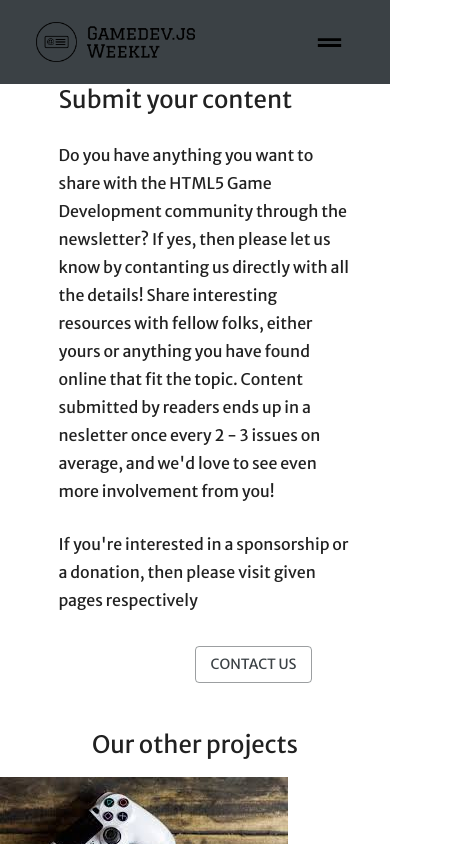
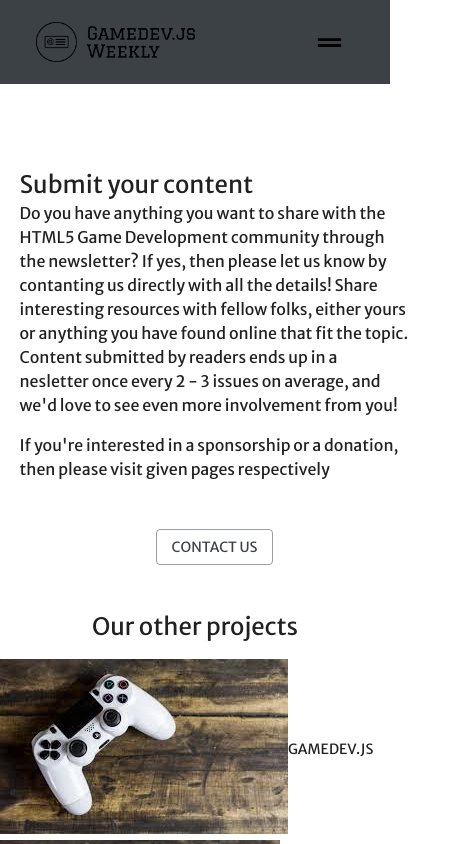
Before and after one commit to GamedevJS/Gamedev.js-Weekly, a Next.js app: page /submit in a window 390 px wide. Shown: the top 844 px of the page, 449 px wide, since content can reach past the window. Built offline with nearby package versions, Linux system fonts and the light colour scheme.

Commit message:
about, legal, sponsor, submit - mobile

```diff
--- a/src/layouts/navbar.tsx
+++ b/src/layouts/navbar.tsx
@@ -125,7 +125,7 @@ const Navbar: NextPage = () => {
         <AppBar position="static" className={classes.appbar} elevation={0}>
             <Toolbar className={classes.toolbar}>
                 <Grid container alignItems="center" justifyContent="space-between">
-                    <Grid item xs={6} md={2.5} className={classes.logo} onClick={onOpenMenu}>
+                    <Grid item xs={6} md={2.5} className={classes.logo} onClick={() => setOpen(false)}>
                         <Link href={"/"} passHref>
                             <Image src={Logo} alt="logo" width={200} height={50} />
                         </Link>
--- a/src/layouts/paragraphWrapper.tsx
+++ b/src/layouts/paragraphWrapper.tsx
@@ -7,6 +7,10 @@ const useStyles = makeStyles((theme: Theme) => ({
     mainWrapper: {
         margin: "0 15%",
         width: "auto",
+        [theme.breakpoints.down("sm")]: {
+            paddingTop: "10vh",
+            margin: "0 5%",
+        },
     },
     contactBtn: {
         borderRadius: 25,
@@ -42,7 +46,7 @@ const Wrapper = ({ data, titlePage, children }: WrapperProps) => {
 
     return (
         <Grid container className={classes.mainWrapper} rowSpacing={4}>
-            <Grid item xs={10}>
+            <Grid item md={10}>
                 {data?.map(({ title, description1, description2, description3, subtitle }: DataProps) => (
                     <Box key={title} mb={2}>
                         {!!title && (
--- a/src/pages/submit.tsx
+++ b/src/pages/submit.tsx
@@ -3,23 +3,22 @@ import Head from "next/head";
 import { makeStyles } from "@mui/styles";
 import { Typography, Grid, Button } from "@mui/material";
 import { Theme } from "@mui/system";
+import Wrapper from "../layouts/paragraphWrapper";
 
-const useStyles = makeStyles((theme: Theme) => ({
-    mainWrapper: {
-        margin: "0 15%",
-        width: "auto",
-    },
-    contactBtn: {
-        borderRadius: 25,
-        backgroundColor: "yellow",
-        textTransform: "capitalize",
-        padding: "5px 60px",
-        borderColor: "orange",
-    },
-}));
+const useStyles = makeStyles((theme: Theme) => ({}));
 
 const Sumbit: NextPage = () => {
     const classes = useStyles();
+
+    const submitInfo = [
+        {
+            title: "Submit your content",
+            description1:
+                "Do you have anything you want to share with the HTML5 Game Development community through the newsletter? If yes, then please let us know by contanting us directly with all the details! Share interesting resources with fellow folks, either yours or anything you have found online that fit the topic. Content submitted by readers ends up in a nesletter once every 2 - 3 issues on average, and we'd love to see even more involvement from you!",
+            description2:
+                "If you're interested in a sponsorship or a donation, then please visit given pages respectively",
+        },
+    ];
 
     return (
         <>
@@ -28,26 +27,7 @@ const Sumbit: NextPage = () => {
                 <meta name="description" content="Generated by create next app" />
                 <link rel="icon" href="/favicon.ico" />
             </Head>
-            <Grid container className={classes.mainWrapper} rowSpacing={4}>
-                <Grid item xs={9}>
-                    <Typography variant={"h5"}>{"Submit your content"}</Typography>
-                    <Typography variant={"subtitle1"} style={{ margin: "25px 0" }}>
-                        {
-                            "Do you have anything you want to share with the HTML5 Game Development community through the newsletter? If yes, then please let us know by contanting us directly with all the details! Share interesting resources with fellow folks, either yours or anything you have found online that fit the topic. Content submitted by readers ends up in a nesletter once every 2 - 3 issues on average, and we'd love to see even more involvement from you!"
-                        }
-                    </Typography>
-                    <Typography variant={"subtitle1"}>
-                        {
-                            "If you're interested in a sponsorship or a donation, then please visit given pages respectively"
-                        }
-                    </Typography>
-                </Grid>
-                <Grid item xs={12} style={{ display: "flex" }} justifyContent="center">
-                    <Button variant="outlined" className={classes.contactBtn}>
-                        {"Contact us"}
-                    </Button>
-                </Grid>
-            </Grid>
+            <Wrapper data={submitInfo} titlePage="Submit your content" />
         </>
     );
 };
```
